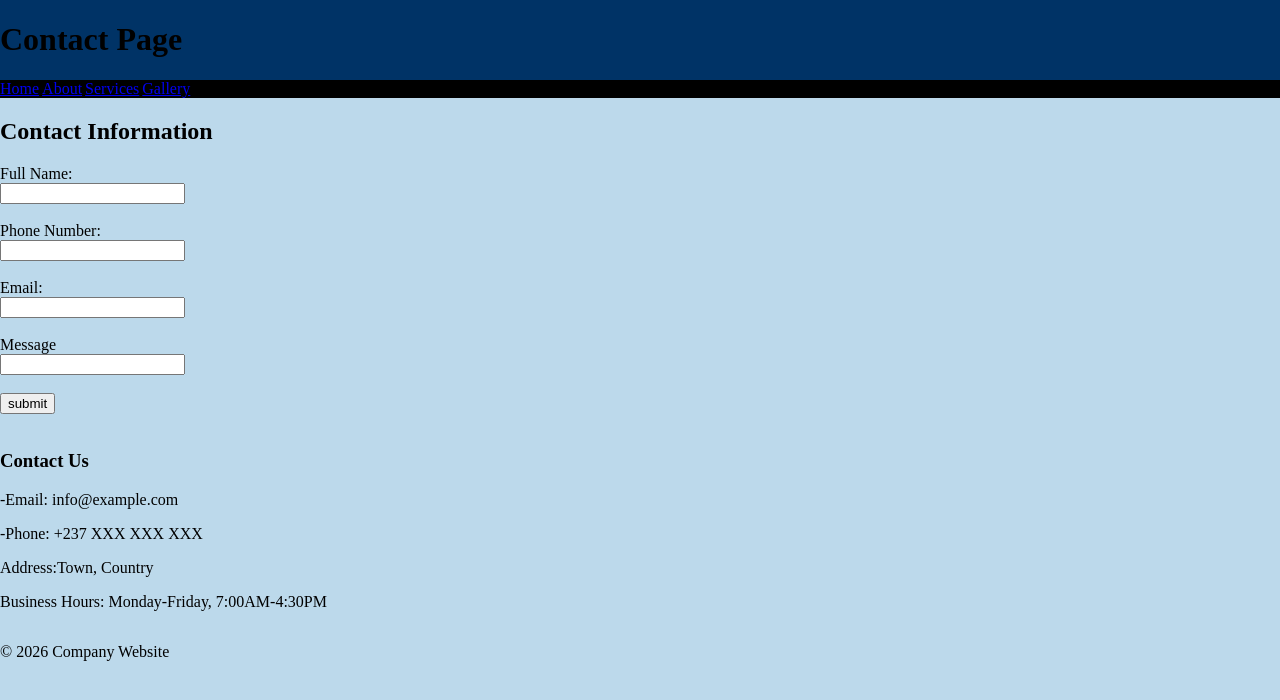
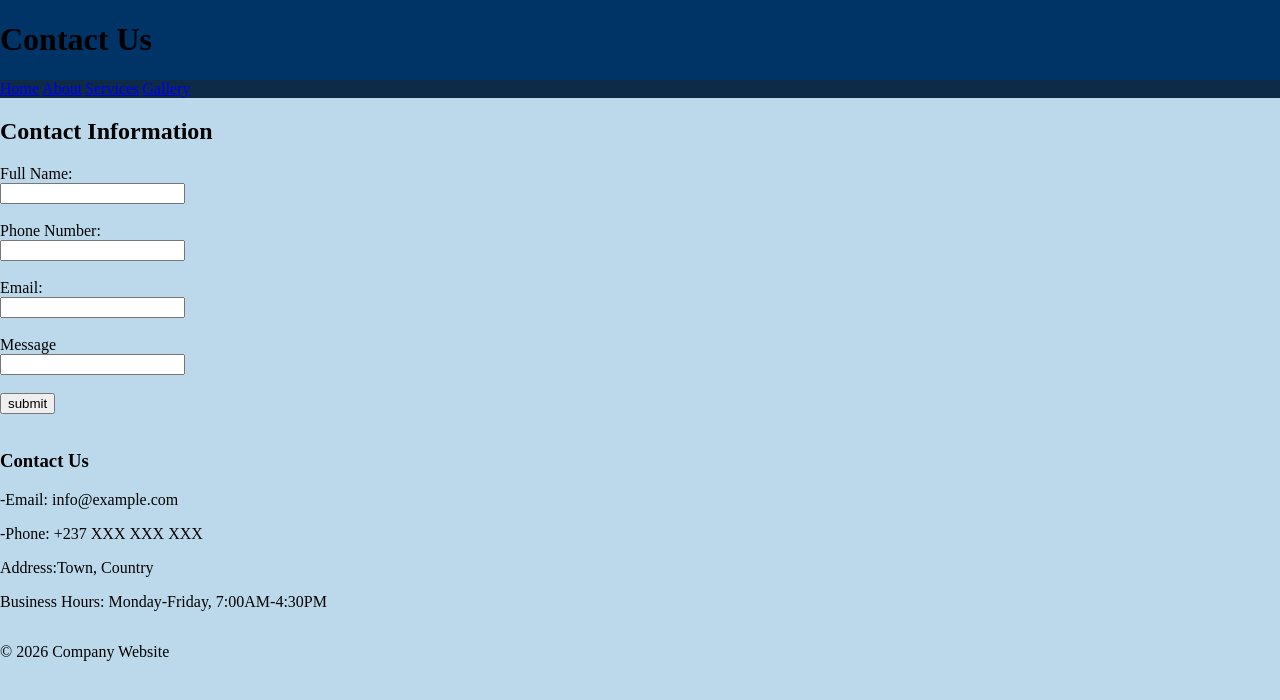
Before and after one commit to maestroAI-cell/Company_Website, a plain HTML site: page Frontend/contact.html in a window 1280 px wide. Drawn offline with Linux system fonts and the light colour scheme.

Commit message:
Save my changes

```diff
--- a/Frontend/contact.css
+++ b/Frontend/contact.css
@@ -9,7 +9,7 @@ body {
 }
 .nav {
     display: flex;
-    background-color:black;
+    background-color:rgb(13, 42, 71);
     gap: 3px;
 
 }
--- a/Frontend/contact.html
+++ b/Frontend/contact.html
@@ -2,12 +2,12 @@
 <html lang="en">
 <head>
   <meta charset="UTF-8">
-  <title>Contact Us</title>
+  <title>Contact Page</title>
   <link rel="stylesheet" href="contact.css">
 </head>
 <body>
   <header class="site-header">
-    <h1>Contact Page</h1>
+    <h1>Contact Us</h1>
      <nav class="nav">
         <a href="index.html">Home</a>
         <a href="about.html">About</a>
```
